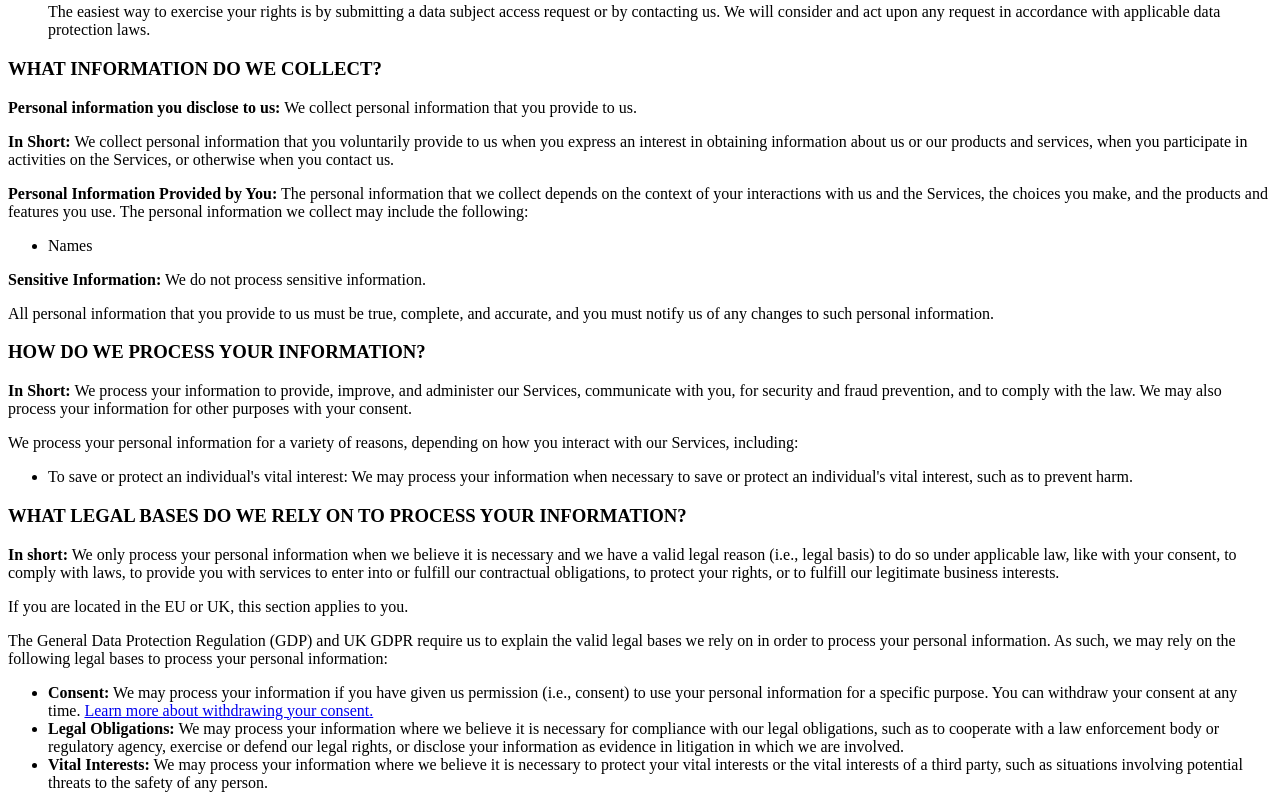
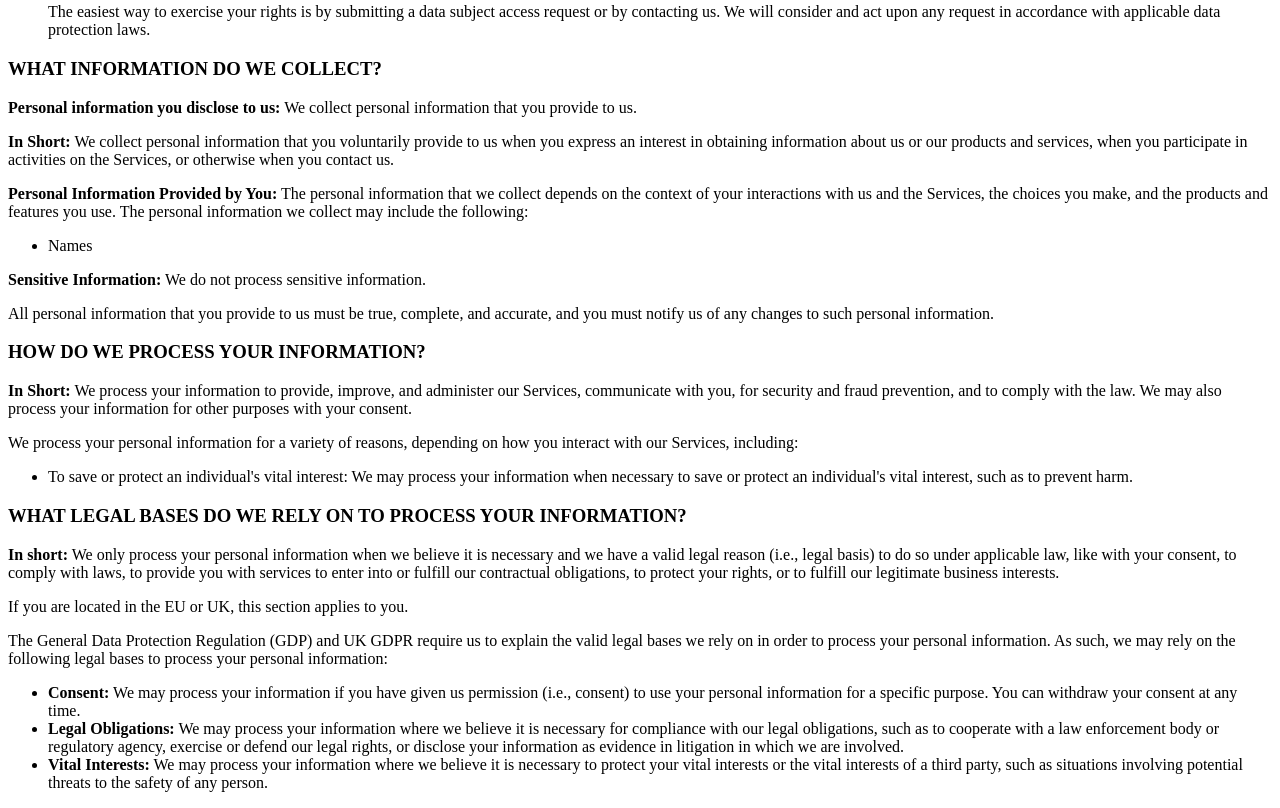
Before and after one commit to egm-along/egm-along.github.io, a plain HTML site: page index.html in a window 1280 px wide. Shown: the part 752-1560 px from the top of the page. Drawn offline with Linux system fonts and the light colour scheme.

Commit message:
Revision 1

```diff
--- a/index.html
+++ b/index.html
@@ -65,7 +65,7 @@
 <p>If you are located in the EU or UK, this section applies to you.</p>
 <p>The General Data Protection Regulation (GDP) and UK GDPR require us to explain the valid legal bases we rely on in order to process your personal information. As such, we may rely on the following legal bases to process your personal information:</p>
 <ul>
-  <li><strong>Consent:</strong> We may process your information if you have given us permission (i.e., consent) to use your personal information for a specific purpose. You can withdraw your consent at any time. <a href="insert-link">Learn more about withdrawing your consent.</a></li>
+  <li><strong>Consent:</strong> We may process your information if you have given us permission (i.e., consent) to use your personal information for a specific purpose. You can withdraw your consent at any time.</li>
   <li><strong>Legal Obligations:</strong> We may process your information where we believe it is necessary for compliance with our legal obligations, such as to cooperate with a law enforcement body or regulatory agency, exercise or defend our legal rights, or disclose your information as evidence in litigation in which we are involved.</li>
   <li><strong>Vital Interests:</strong> We may process your information where we believe it is necessary to protect your vital interests or the vital interests of a third party, such as situations involving potential threats to the safety of any person.</li>
 </ul>
```
